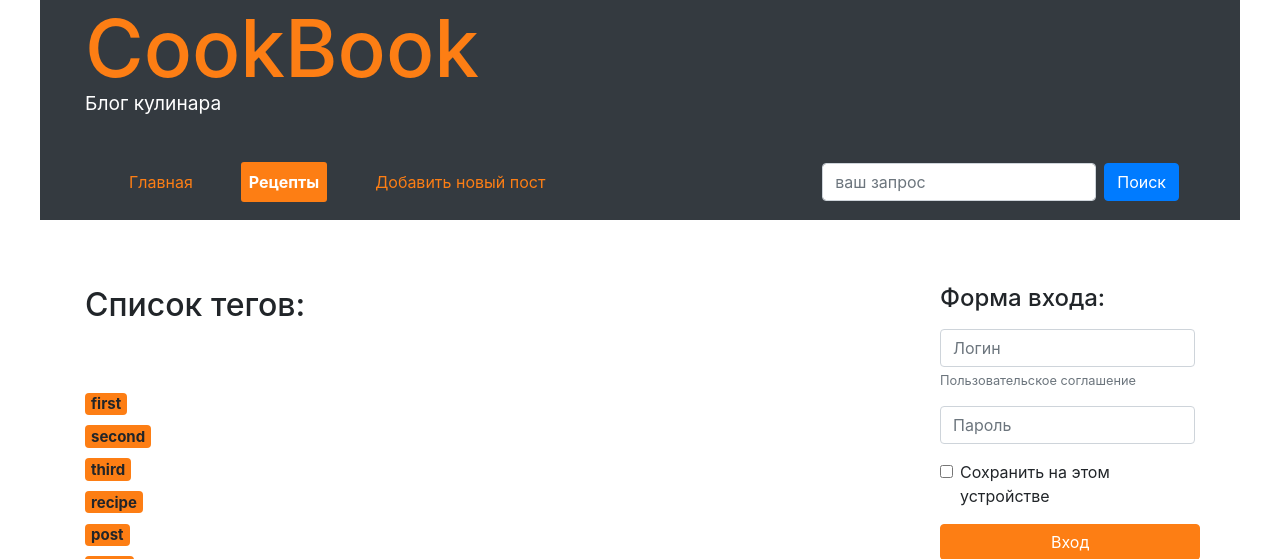
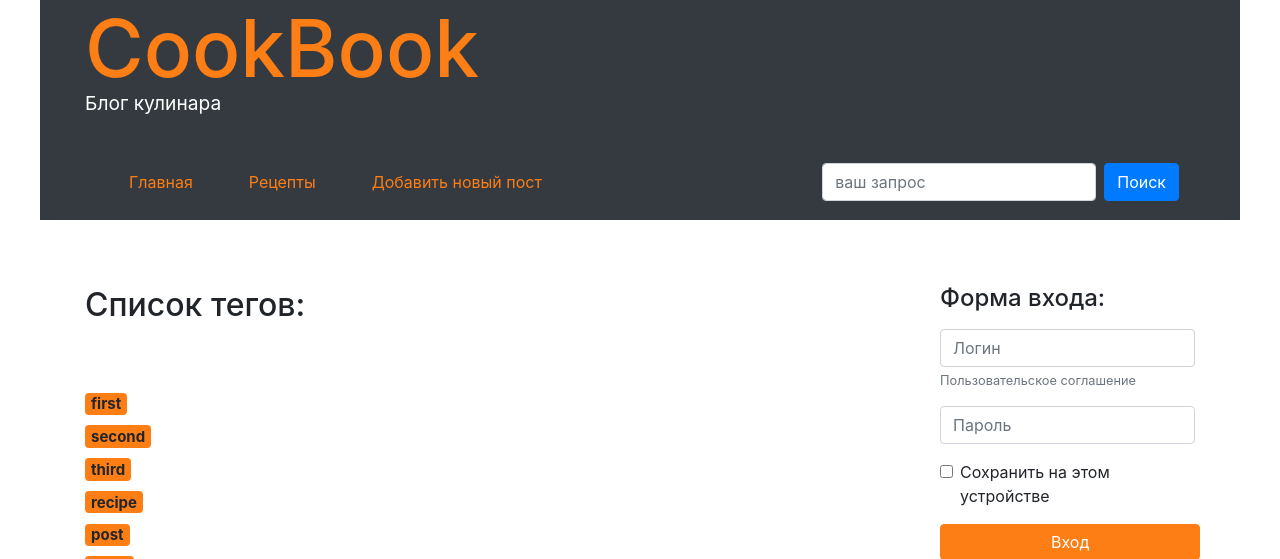
Before and after one commit to Shustrjak/Flasck_SQLAlchemy_homework, a Flask app: page /recipes/tags in a window 1280 px wide. Shown: the top 559 px of the page. Run offline with Flask 2, Linux system fonts and the light colour scheme; data comes from the database, SQL or seed files in the repository; some libraries are stand-ins or nearby versions.

Commit message:
edit navbar

```diff
--- a/templates/recipes/all_tags.html
+++ b/templates/recipes/all_tags.html
@@ -6,7 +6,7 @@
 
 {% block navbar%}
                 <li class="nav-item"><a class="nav-link" href="{{ url_for('index')}}">Главная</a></li>
-                <li class="nav-item active"><a class="nav-link" href="{{ url_for('recipes.index')}}">Рецепты</a></li>
+                <li class="nav-item"><a class="nav-link" href="{{ url_for('recipes.index')}}">Рецепты</a></li>
                 <li class="nav-item"><a class="nav-link"  href="{{ url_for('recipes.edit_recipe') }}">Добавить новый пост</a></li>
 {% endblock%}
 
```
